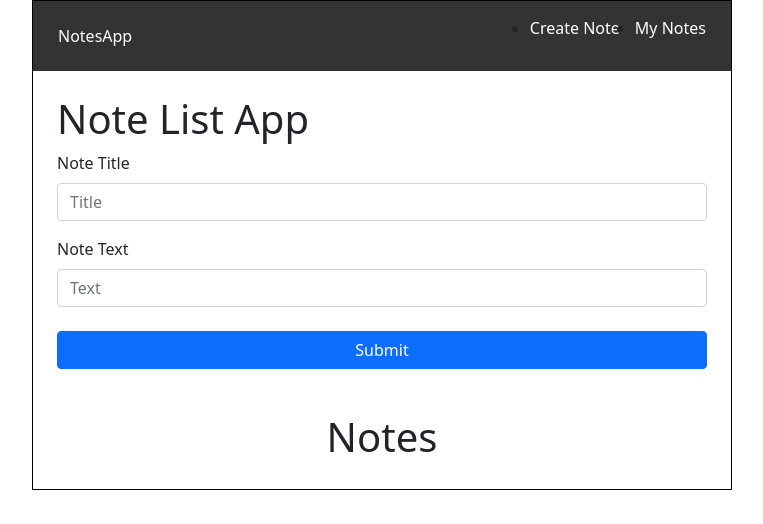
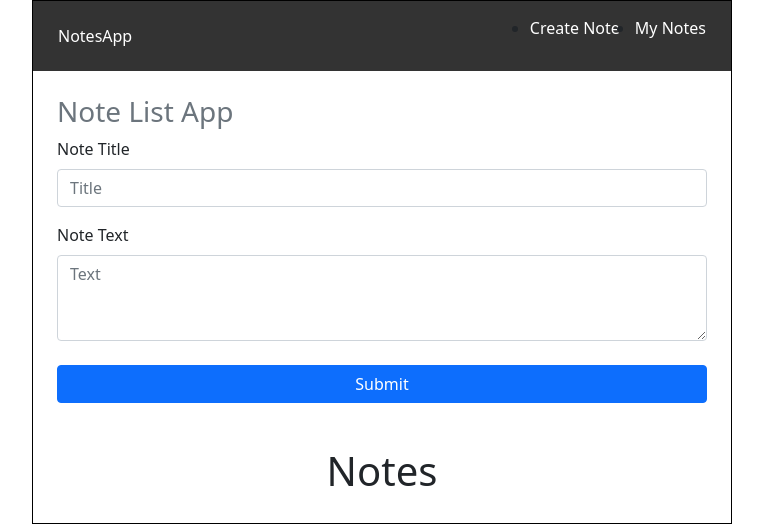
Before and after one commit to SilasAggrey/note, a React (Create React App) app: page / in a window 1280 px wide. Shown: the top 524 px of the page, without its empty margins (258-1021 px from the left). Built offline with nearby package versions, Linux system fonts and the light colour scheme.

Commit message:
finished

```diff
--- a/package.json
+++ b/package.json
@@ -7,6 +7,7 @@
     "@testing-library/react": "^12.1.4",
     "@testing-library/user-event": "^13.5.0",
     "bootstrap": "^5.1.3",
+    "moment": "^2.29.1",
     "react": "^17.0.2",
     "react-bootstrap": "^2.2.1",
     "react-dom": "^17.0.2",
--- a/src/components/Note.js
+++ b/src/components/Note.js
@@ -1,6 +1,7 @@
 import React, { useState } from "react";
 import {
   Button,
+  Form,
   FormControl,
   FormGroup,
   FormLabel,
@@ -9,6 +10,7 @@ import {
 import { useDispatch } from "react-redux";
 import { Card } from "react-bootstrap";
 import { deleteNote, editNote } from "../actions/noteActions";
+import moment from "moment";
 
 const Note = (props) => {
   const note = props.note;
@@ -46,7 +48,7 @@ const Note = (props) => {
             <Card.Text>Title: {note.title}</Card.Text>
             <Card.Text>Note Text: {note.text}</Card.Text>
             <Card.Text>
-              Date created: {note.date.toLocaleDateString()}
+              Date created: {moment(note.date).format("MMM Do YY, h:mm:ss a")}
             </Card.Text>
             <Button
               onClick={() => setIsShowing(true)}
@@ -83,16 +85,17 @@ const Note = (props) => {
             />
           </FormGroup>
 
-          <FormGroup className="mb-3" controlId="formBasicEmail">
-            <FormLabel>Note Text</FormLabel>
-            <FormControl
-              type=""
+          <Form.Group className="mb-3" controlId="exampleForm.ControlTextarea1">
+            <Form.Label>Note Text</Form.Label>
+            <Form.Control
+              as="textarea"
+              rows={3}
               placeholder="Text"
               onSubmit={handleSubmit}
               value={text}
               onChange={(e) => setNoteText(e.target.value)}
             />
-          </FormGroup>
+          </Form.Group>
         </Modal.Body>
         <Modal.Footer>
           <Button variant="secondary" onClick={handleClose}>
--- a/src/components/NoteForm.js
+++ b/src/components/NoteForm.js
@@ -1,6 +1,6 @@
 import React, { useState } from "react";
 import { v4 as uuid } from "uuid";
-import { Form } from "react-bootstrap";
+import { Col, Form, Row } from "react-bootstrap";
 import { FormControl, FormGroup, FormLabel } from "react-bootstrap";
 import { useDispatch } from "react-redux";
 import { addNote } from "../actions/noteActions";
@@ -26,35 +26,39 @@ const NoteForm = (props) => {
   };
 
   return (
-    <div>
+    <Row>
+      <Col sx={12}>
         <Form className="rounded p-4 p-sm-6" onSubmit={handleSubmit}>
           <FormGroup className="mb-3" controlId="formBasicName">
-          <h1>Note List App</h1>
+            <h3 className="text-muted">Note List App</h3>
             <FormLabel>Note Title</FormLabel>
             <FormControl
+              placeholder="Title"
               type="text"
-            placeholder="Title"
               onSubmit={handleSubmit}
               value={title}
               onChange={(e) => setNoteTitle(e.target.value)}
             />
           </FormGroup>
 
-        <FormGroup className="mb-3" controlId="formBasicEmail">
-          <FormLabel>Note Text</FormLabel>
-          <FormControl
-            type=""
+          <Form.Group className="mb-3" controlId="exampleForm.ControlTextarea1">
+            <Form.Label>Note Text</Form.Label>
+            <Form.Control
+              as="textarea"
               placeholder="Text"
+              rows={3}
               onSubmit={handleSubmit}
               value={text}
               onChange={(e) => setNoteText(e.target.value)}
             />
-        </FormGroup>
+          </Form.Group>
+
           <button type="submit" className="w-100 mt-2 btn btn-primary">
             Submit
           </button>
         </Form>
-    </div>
+      </Col>
+    </Row>
   );
 };
 
```
Also changed, not shown: 1 other file (tests, documents, lock files or other folders). Lines whose indentation alone changed are shown as unchanged.
